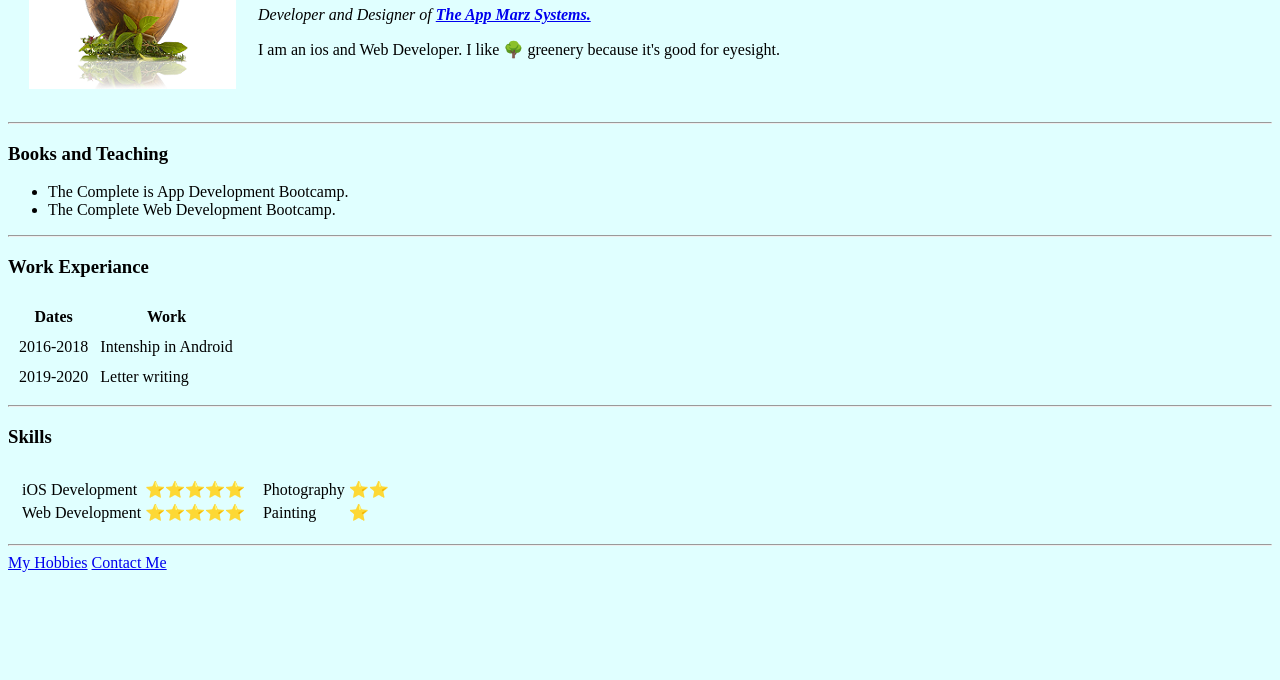
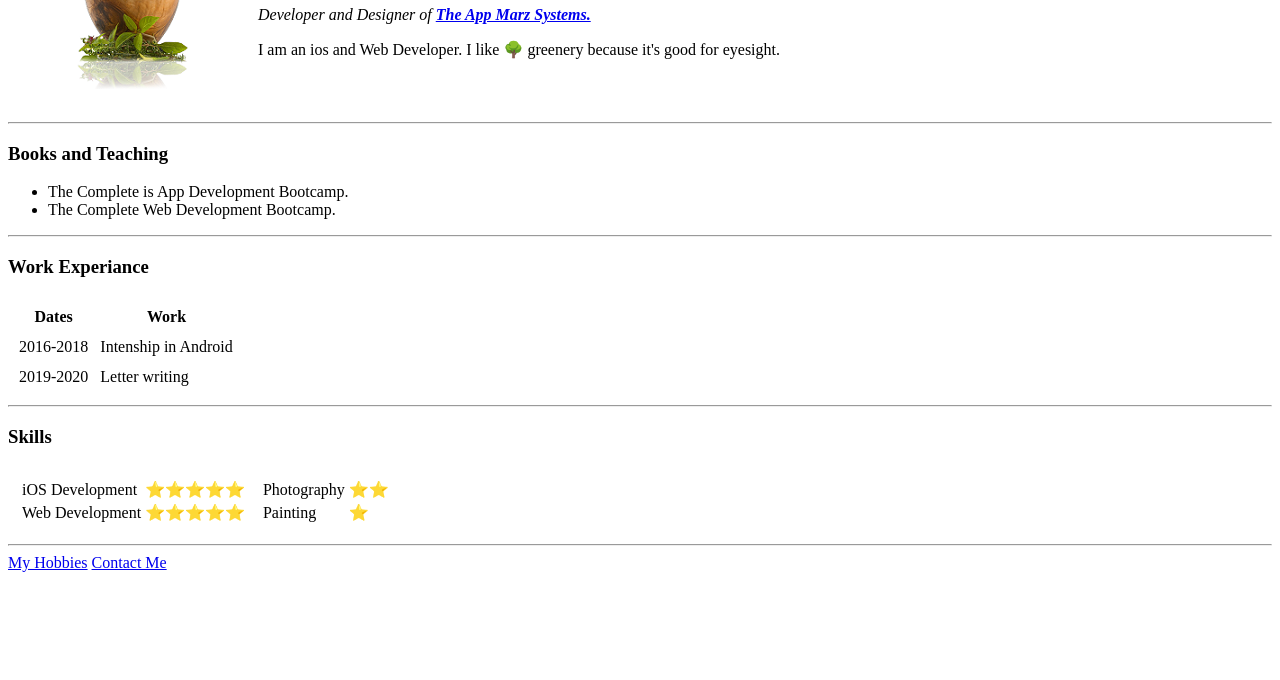
Before and after one commit to AsfaJabeen/cv, a plain HTML site: page index.html in a window 1280 px wide. Shown: the part 120-800 px from the top of the page. Drawn offline with Linux system fonts and the light colour scheme.

Commit message:
Update index.html

```diff
--- a/index.html
+++ b/index.html
@@ -4,7 +4,7 @@
     <meta charset="utf-8">
     <title>Jabeen's Personal site</title>
   </head>
-  <body style="background-color:#E0FFFF;">
+  <body>
     <table cellspacing="20">
       <tr>
         <td>  <img src="images/jabeen.png " alt="Jabeen Profile Picture"></td>
```
